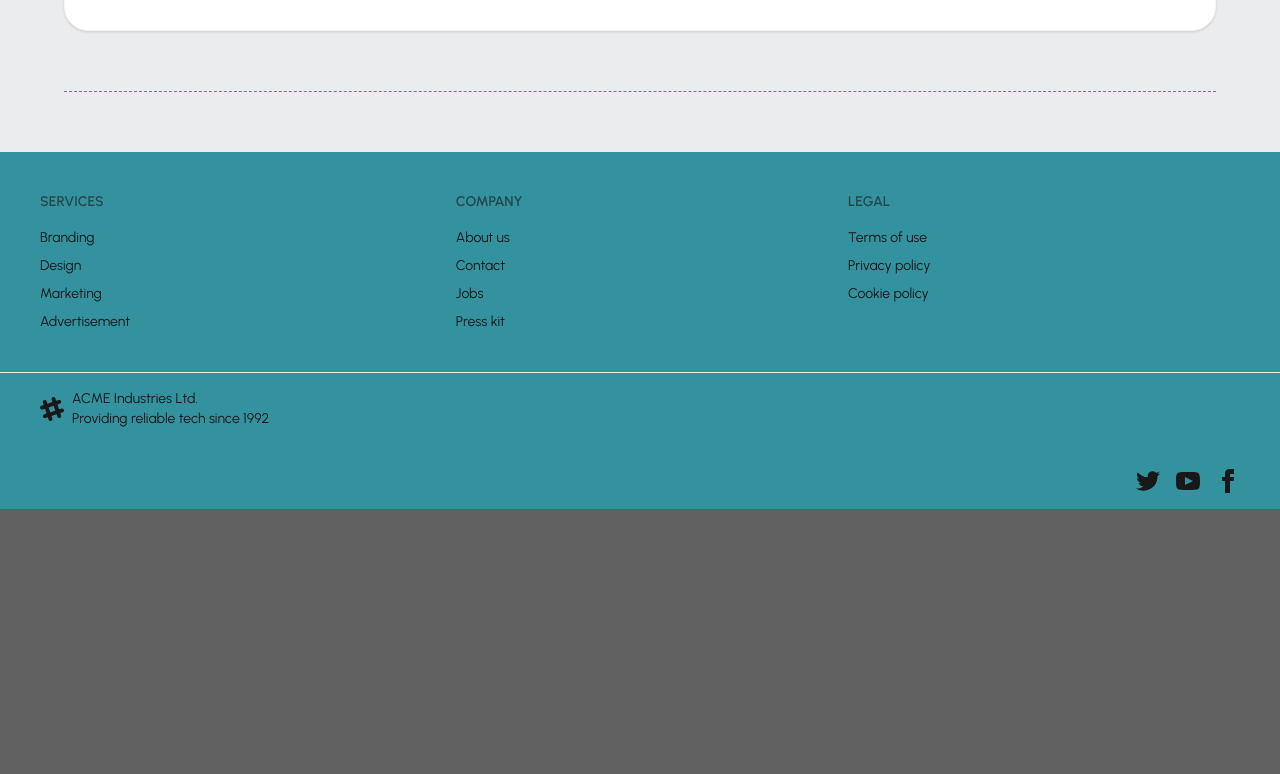
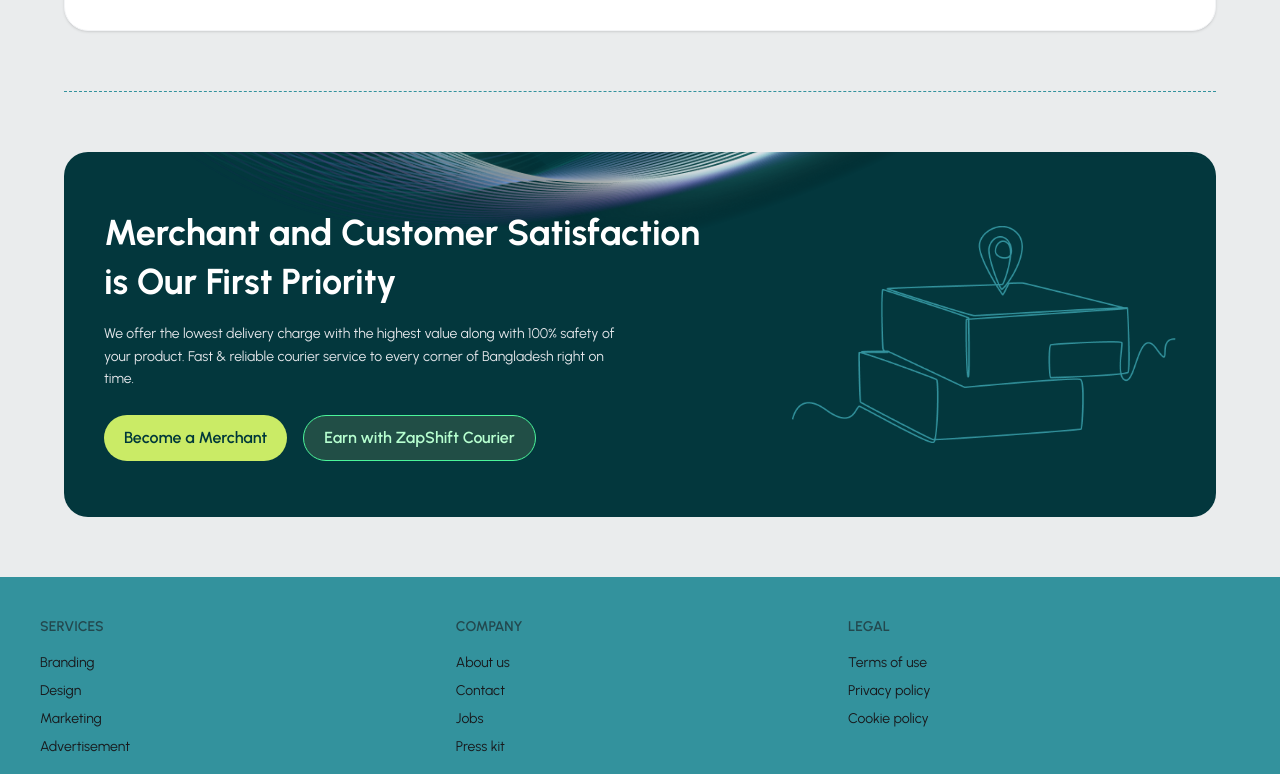
Before and after one commit to imtiaz-al-kabir/zapshift-client, a React (Vite) app: page / in a window 1280 px wide. Shown: the part 3096-3870 px from the top of the page. Before the commit the page ends 3605 px from the top, so only its background shows below. Built offline with nearby package versions, Linux system fonts and the light colour scheme.

Commit message:
merchant ssection done

```diff
--- a/src/Pages/Home/Home/Home.jsx
+++ b/src/Pages/Home/Home/Home.jsx
@@ -3,6 +3,7 @@ import HowItWorks from "../HowItWorks/HowItWorks";
 import OurServices from "../OurServices/OurServices";
 import Features from "../Features/Features";
 import Brands from "../Brands/Brands";
+import Merchant from "../Merchant/Merchant";
 
 
 
@@ -14,6 +15,7 @@ const Home = () => {
       <OurServices />
       <Brands />
       <Features />
+      <Merchant/>
     </div>
   );
 };
--- /dev/null
+++ b/src/Pages/Home/Merchant/Merchant.jsx
@@ -0,0 +1,48 @@
+import waveLogo from "../../../assets/be-a-merchant-bg.png";
+import merchantLogo from "../../../assets/location-merchant.png";
+export default function Merchant() {
+  return (
+   <div className="pb-15">
+
+     <div className="relative max-w-6xl mx-auto w-full bg-secondary rounded-3xl overflow-hidden px-10 py-14 text-white flex flex-col md:flex-row items-center justify-between">
+      <img
+        src={waveLogo}
+        alt=""
+        className="absolute top-0 left-0 w-full h-32 object-cover opacity-90"
+      />
+
+      {/* Left Content */}
+      <div className="relative z-10 ">
+        <h2 className="text-3xl md:text-4xl font-bold leading-snug">
+          Merchant and Customer Satisfaction <br />
+          is Our First Priority
+        </h2>
+
+        <p className="text-gray-200 max-w-lg mt-4 text-sm leading-relaxed">
+          We offer the lowest delivery charge with the highest value along with
+          100% safety of your product. Fast & reliable courier service to every
+          corner of Bangladesh right on time.
+        </p>
+
+        {/* Buttons */}
+        <div className="mt-6 flex gap-4 flex-wrap">
+          <button className="px-5 py-2.5 bg-primary text-[#00383A] font-semibold rounded-full hover:bg-[#d3ff9b] transition">
+            Become a Merchant
+          </button>
+
+          <button className="px-5 py-2.5 bg-[#214E46] border border-[#4BF59A] text-[#B7FFD0] font-semibold rounded-full hover:bg-[#27574F] transition">
+            Earn with ZapShift Courier
+          </button>
+        </div>
+      </div>
+
+
+      <img
+        src={merchantLogo}
+        alt="Courier Illustration"
+        className="relative z-10 w-72 md:w-96 mt-10 md:mt-0 "
+      />
+    </div>
+   </div>
+  );
+}
```
